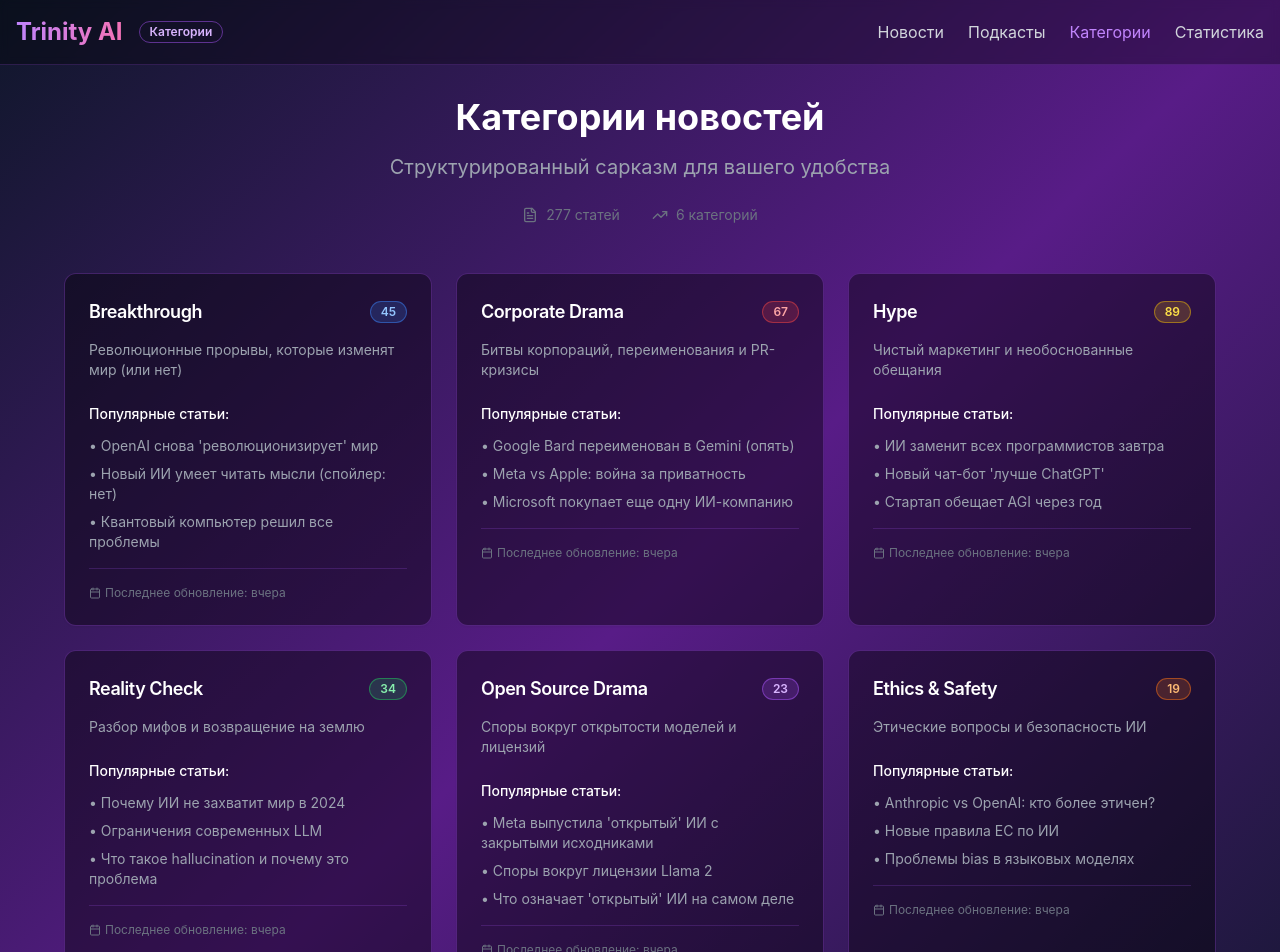
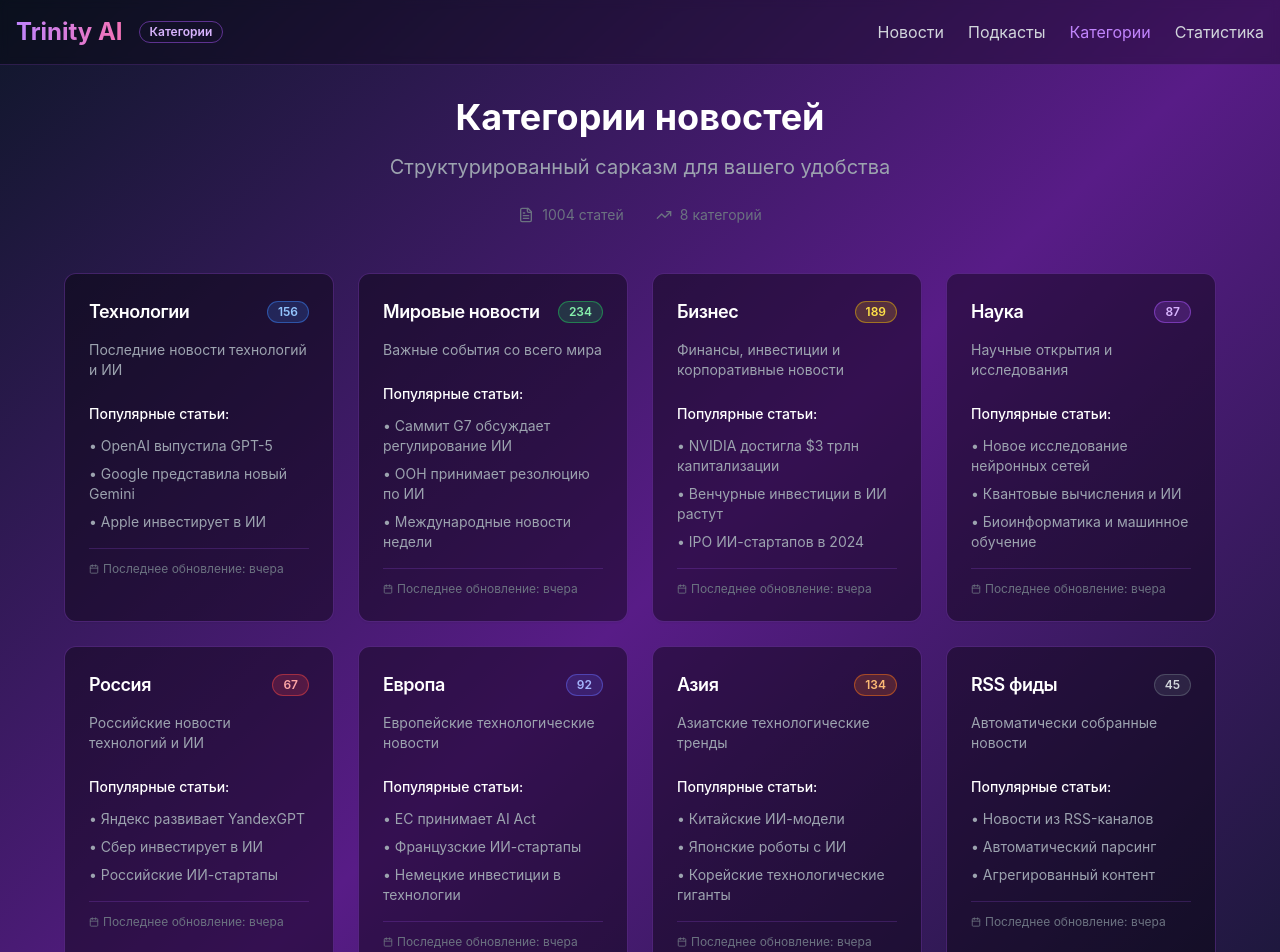
Before and after one commit to p1r0t/trinity-ai-rants, a React (Vite) app: page /categories in a window 1280 px wide. Shown: the top 952 px of the page. Built offline with nearby package versions, Linux system fonts and the light colour scheme.

Commit message:
Enhance categories and optimize layout
Improve category display and optimize for various devices.

```diff
--- a/src/components/FilterBar.tsx
+++ b/src/components/FilterBar.tsx
@@ -21,21 +21,23 @@ const FilterBar = ({ categories, selectedCategory, onCategoryChange }: FilterBar
         />
       </div>
 
-      {/* Category filters */}
-      <div className="flex flex-wrap gap-2">
+      {/* Category filters - Mobile optimized */}
+      <div className="grid grid-cols-2 sm:flex sm:flex-wrap gap-2">
         {categories.map((category) => (
           <Button
             key={category}
             variant={selectedCategory === category ? "default" : "outline"}
             size="sm"
             onClick={() => onCategoryChange(category)}
-            className={
-              selectedCategory === category
-                ? "bg-purple-600 hover:bg-purple-700 text-white"
-                : "border-purple-500/50 text-purple-300 hover:bg-purple-500/10"
-            }
+            className={`
+              text-xs sm:text-sm px-2 sm:px-3 py-1 sm:py-2 transition-all duration-200
+              ${selectedCategory === category
+                ? "bg-purple-600 hover:bg-purple-700 text-white border-purple-600"
+                : "border-purple-500/50 text-purple-300 hover:bg-purple-500/10 hover:border-purple-400/70"
+              }
+            `}
           >
-            {category === 'all' ? 'Все' : category}
+            {category === 'Все' ? 'Все' : category}
           </Button>
         ))}
       </div>
--- a/src/pages/Categories.tsx
+++ b/src/pages/Categories.tsx
@@ -6,69 +6,99 @@ import { Badge } from "@/components/ui/badge";
 
 const categories = [
   {
-    name: "Breakthrough",
-    description: "Революционные прорывы, которые изменят мир (или нет)",
-    count: 45,
+    name: "Технологии",
+    key: "tech",
+    description: "Последние новости технологий и ИИ",
+    count: 156,
     color: "bg-blue-500/20 border-blue-500/50 text-blue-300",
     articles: [
-      "OpenAI снова 'революционизирует' мир",
-      "Новый ИИ умеет читать мысли (спойлер: нет)",
-      "Квантовый компьютер решил все проблемы"
+      "OpenAI выпустила GPT-5",
+      "Google представила новый Gemini",
+      "Apple инвестирует в ИИ"
     ]
   },
   {
-    name: "Corporate Drama",
-    description: "Битвы корпораций, переименования и PR-кризисы",
+    name: "Мировые новости",
+    key: "world",
+    description: "Важные события со всего мира",
+    count: 234,
+    color: "bg-green-500/20 border-green-500/50 text-green-300",
+    articles: [
+      "Саммит G7 обсуждает регулирование ИИ",
+      "ООН принимает резолюцию по ИИ",
+      "Международные новости недели"
+    ]
+  },
+  {
+    name: "Бизнес",
+    key: "business",
+    description: "Финансы, инвестиции и корпоративные новости",
+    count: 189,
+    color: "bg-yellow-500/20 border-yellow-500/50 text-yellow-300",
+    articles: [
+      "NVIDIA достигла $3 трлн капитализации",
+      "Венчурные инвестиции в ИИ растут",
+      "IPO ИИ-стартапов в 2024"
+    ]
+  },
+  {
+    name: "Наука",
+    key: "science",
+    description: "Научные открытия и исследования",
+    count: 87,
+    color: "bg-purple-500/20 border-purple-500/50 text-purple-300",
+    articles: [
+      "Новое исследование нейронных сетей",
+      "Квантовые вычисления и ИИ",
+      "Биоинформатика и машинное обучение"
+    ]
+  },
+  {
+    name: "Россия",
+    key: "russia",
+    description: "Российские новости технологий и ИИ",
     count: 67,
     color: "bg-red-500/20 border-red-500/50 text-red-300",
     articles: [
-      "Google Bard переименован в Gemini (опять)",
-      "Meta vs Apple: война за приватность",
-      "Microsoft покупает еще одну ИИ-компанию"
+      "Яндекс развивает YandexGPT",
+      "Сбер инвестирует в ИИ",
+      "Российские ИИ-стартапы"
     ]
   },
   {
-    name: "Hype",
-    description: "Чистый маркетинг и необоснованные обещания",
-    count: 89,
-    color: "bg-yellow-500/20 border-yellow-500/50 text-yellow-300",
+    name: "Европа",
+    key: "europe",
+    description: "Европейские технологические новости",
+    count: 92,
+    color: "bg-indigo-500/20 border-indigo-500/50 text-indigo-300",
     articles: [
-      "ИИ заменит всех программистов завтра",
-      "Новый чат-бот 'лучше ChatGPT'",
-      "Стартап обещает AGI через год"
+      "ЕС принимает AI Act",
+      "Французские ИИ-стартапы",
+      "Немецкие инвестиции в технологии"
     ]
   },
   {
-    name: "Reality Check",
-    description: "Разбор мифов и возвращение на землю",
-    count: 34,
-    color: "bg-green-500/20 border-green-500/50 text-green-300",
+    name: "Азия",
+    key: "asia",
+    description: "Азиатские технологические тренды",
+    count: 134,
+    color: "bg-orange-500/20 border-orange-500/50 text-orange-300",
     articles: [
-      "Почему ИИ не захватит мир в 2024",
-      "Ограничения современных LLM",
-      "Что такое hallucination и почему это проблема"
+      "Китайские ИИ-модели",
+      "Японские роботы с ИИ",
+      "Корейские технологические гиганты"
     ]
   },
   {
-    name: "Open Source Drama",
-    description: "Споры вокруг открытости моделей и лицензий",
-    count: 23,
-    color: "bg-purple-500/20 border-purple-500/50 text-purple-300",
+    name: "RSS фиды",
+    key: "rss",
+    description: "Автоматически собранные новости",
+    count: 45,
+    color: "bg-gray-500/20 border-gray-500/50 text-gray-300",
     articles: [
-      "Meta выпустила 'открытый' ИИ с закрытыми исходниками",
-      "Споры вокруг лицензии Llama 2",
-      "Что означает 'открытый' ИИ на самом деле"
-    ]
-  },
-  {
-    name: "Ethics & Safety",
-    description: "Этические вопросы и безопасность ИИ",
-    count: 19,
-    color: "bg-orange-500/20 border-orange-500/50 text-orange-300",
-    articles: [
-      "Anthropic vs OpenAI: кто более этичен?",
-      "Новые правила ЕС по ИИ",
-      "Проблемы bias в языковых моделях"
+      "Новости из RSS-каналов",
+      "Автоматический парсинг",
+      "Агрегированный контент"
     ]
   }
 ];
@@ -130,8 +160,8 @@ const Categories = () => {
             </div>
           </div>
 
-          {/* Categories Grid */}
-          <div className="grid grid-cols-1 md:grid-cols-2 lg:grid-cols-3 gap-6">
+          {/* Categories Grid - Responsive */}
+          <div className="grid grid-cols-1 sm:grid-cols-2 lg:grid-cols-3 xl:grid-cols-4 gap-4 sm:gap-6">
             {categories.map((category) => (
               <Card key={category.name} className="bg-black/40 border-purple-500/30 hover:border-purple-400/50 transition-all duration-300 hover:shadow-lg hover:shadow-purple-500/10 cursor-pointer">
                 <CardHeader>
@@ -147,19 +177,19 @@ const Categories = () => {
                     {category.description}
                   </p>
                 </CardHeader>
-                <CardContent>
+                <CardContent className="pt-0">
                   <div className="space-y-2">
-                    <h4 className="text-white font-medium text-sm mb-3">Популярные статьи:</h4>
+                    <h4 className="text-white font-medium text-xs sm:text-sm mb-3">Популярные статьи:</h4>
                     {category.articles.map((article, index) => (
-                      <div key={index} className="text-gray-400 text-sm hover:text-purple-300 transition-colors cursor-pointer">
+                      <div key={index} className="text-gray-400 text-xs sm:text-sm hover:text-purple-300 transition-colors cursor-pointer leading-relaxed">
                         • {article}
                       </div>
                     ))}
                   </div>
-                  <div className="mt-4 pt-4 border-t border-purple-500/20">
+                  <div className="mt-4 pt-3 border-t border-purple-500/20">
                     <div className="text-xs text-gray-500 flex items-center">
-                      <Calendar size={12} className="mr-1" />
-                      Последнее обновление: вчера
+                      <Calendar size={10} className="mr-1" />
+                      <span className="truncate">Последнее обновление: вчера</span>
                     </div>
                   </div>
                 </CardContent>
--- a/src/pages/Index.tsx
+++ b/src/pages/Index.tsx
@@ -155,7 +155,7 @@ const Index = () => {
     }
   };
 
-  const categories = ["Все", "Breakthrough", "Corporate Drama", "Hype", "Reality Check"];
+  const categories = ["Все", "Технологии", "Мировые новости", "Бизнес", "Наука", "Россия", "Европа", "Азия", "RSS"];
   const displayedArticles = selectedCategory === "Все"
     ? filteredArticles
     : filteredArticles.filter(article => article.tags?.includes(selectedCategory));
```
